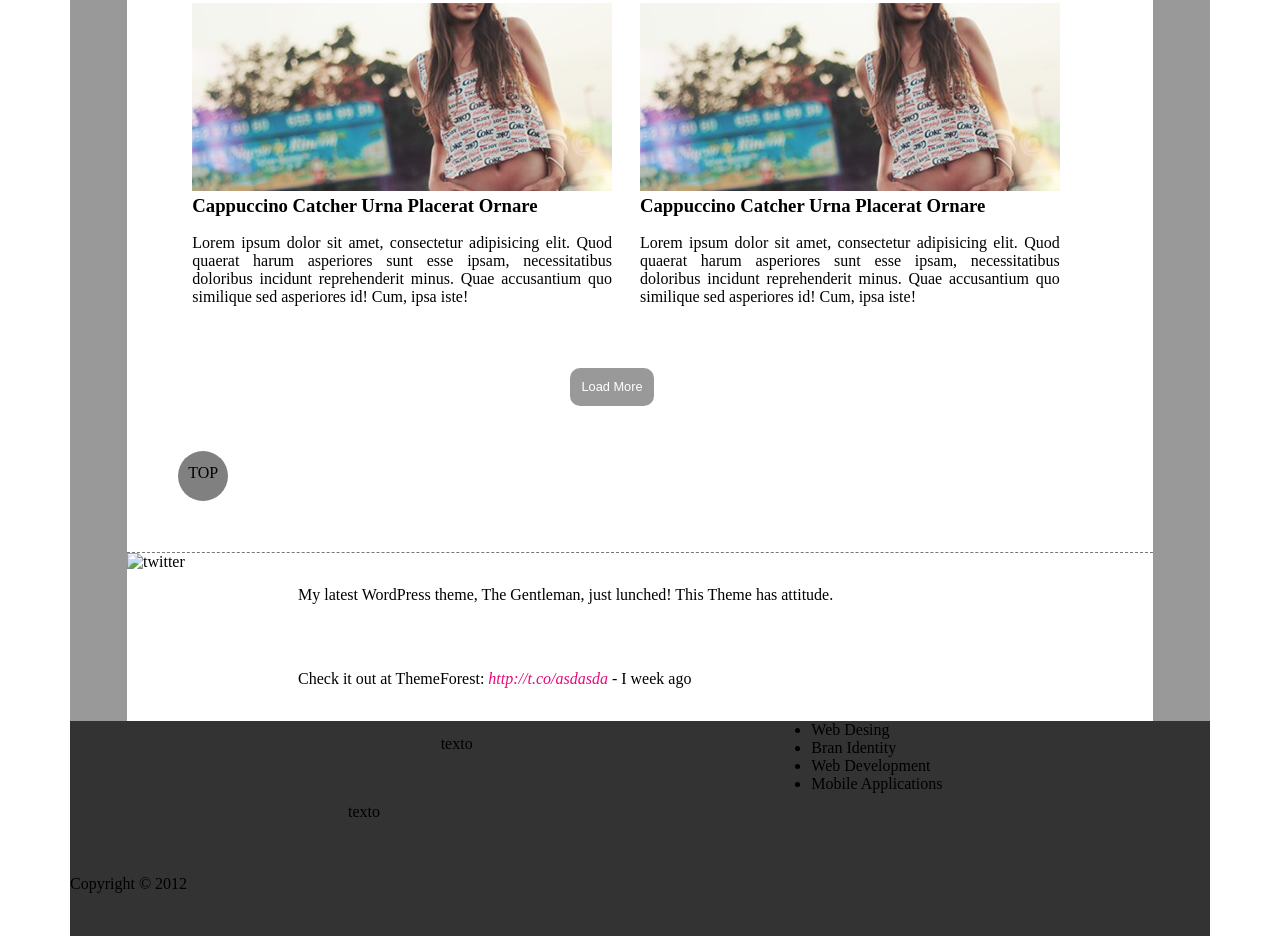
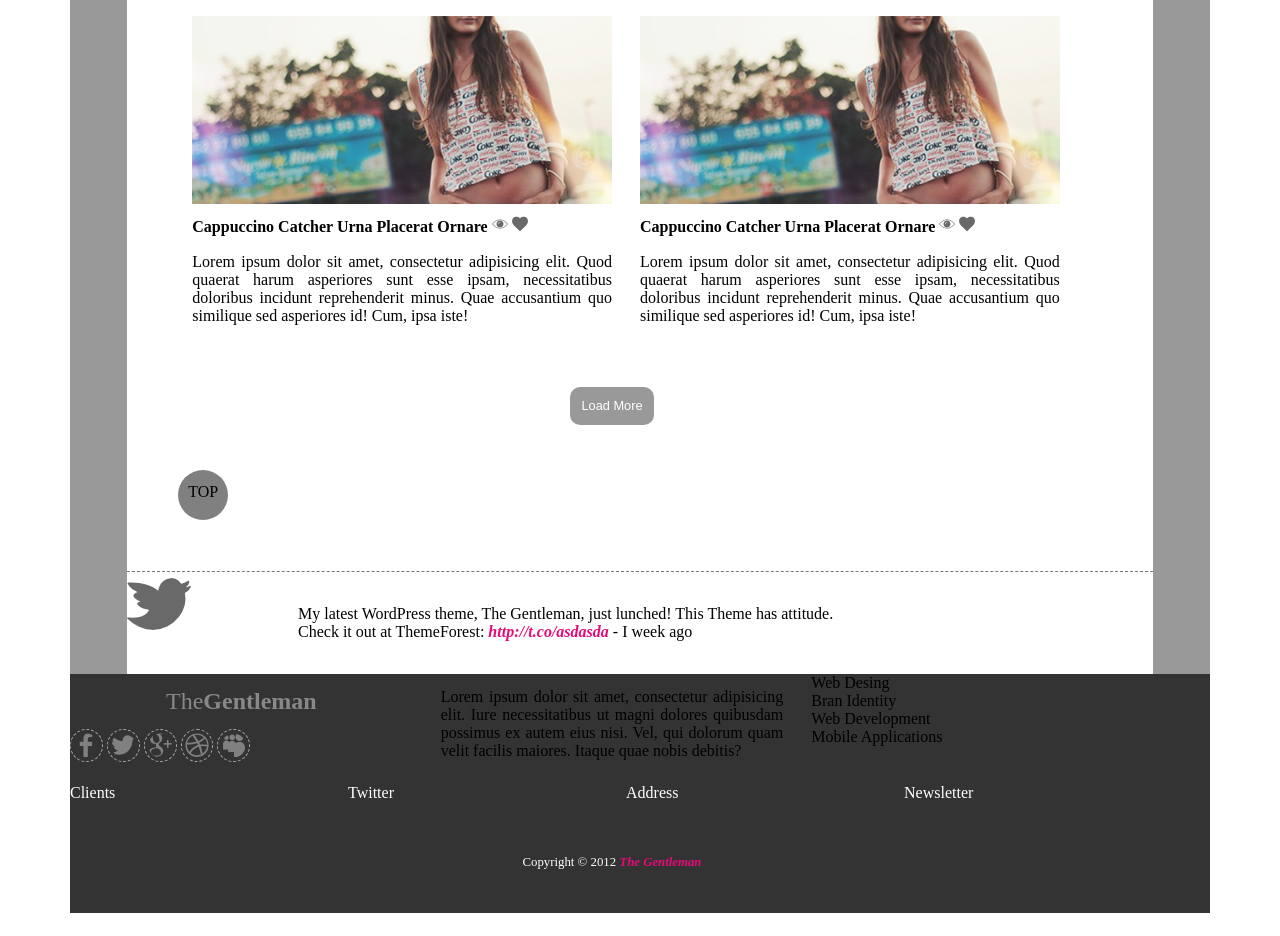
Before and after one commit to EdithRamirez/22_gentleman, a plain HTML site: page index.html in a window 1280 px wide. Shown: the part 1453-2389 px from the top of the page. After the commit the page ends 2366 px from the top, so only its background shows below. Drawn offline with Linux system fonts and the light colour scheme.

Commit message:
version2 examen

```diff
--- a/css/main.css
+++ b/css/main.css
@@ -37,6 +37,7 @@ p{
 }
 .img-main{
 	width: 100%;
+	margin-bottom: 2%;
 }
 .normal{
 	font-weight: normal;
@@ -55,7 +56,12 @@ div.cuadro{
 	color: white;
 	display: inline-block;
 }
-
+h3{
+	font-size: 1em;
+}
+.inline{
+	display: inline;
+}
 /*boton*/
 button{
 	border-radius: 10px;
@@ -75,6 +81,7 @@ button{
 /*color rosa*/
 .text-rosa{
 	color: #e60a77;
+	font-weight: bold;
 }
 
 /**/
@@ -96,3 +103,18 @@ section{
 p{
 	text-align: justify;
 }
+.titulo{
+	font-size: 1.5em;
+}
+li{
+	list-style: none;
+}
+img.borde-redo{
+	border: 1px dashed #AAA8A8;
+	border-radius: 50%;
+	padding: 1%;
+}
+#derechos{
+	text-align: center;
+	font-size: .8em;
+}
--- a/index.html
+++ b/index.html
@@ -19,7 +19,7 @@
   <!-- Aqui va el código de su examnen ¡Que les vaya muy bien chicas! Yo se que lo harán genial :3 -->
   <div class="container"><!--contenedor inicio-->
     <header>
-      <div class="row"><!--inicio renglon header-->
+      <div class="row mg-0"><!--inicio renglon header-->
         <div class="col-5 text-right"><!--loog-->
           <h1>The<strong>Gentleman</strong></h1>
         </div>
@@ -69,36 +69,48 @@
             <div class="row pt-5 mg-0"><!--inicio primer renglon-->
               <div class="col-6">
                 <img  class="img-main" src="img/main-pic.png" alt="img-main">
-                <h3>Cappuccino Catcher Urna Placerat Ornare</h3>
+                <h3 class="inline">Cappuccino Catcher Urna Placerat Ornare</h3>
+                <img src="img/icon/view.png" alt="view">
+                <img src="img/icon/corazon.png" alt="corazon">
                 <p>Lorem ipsum dolor sit amet, consectetur adipisicing elit. Quod quaerat harum asperiores sunt esse ipsam, necessitatibus doloribus incidunt reprehenderit minus. Quae accusantium quo similique sed asperiores id! Cum, ipsa iste!</p>
               </div>
               <div class="col-6">
                 <img  class="img-main" src="img/main-pic.png" alt="img-main">
-                <h3>Cappuccino Catcher Urna Placerat Ornare</h3>
+                <h3 class="inline">Cappuccino Catcher Urna Placerat Ornare</h3>
+                <img src="img/icon/view.png" alt="view">
+                <img src="img/icon/corazon.png" alt="corazon">
                 <p>Lorem ipsum dolor sit amet, consectetur adipisicing elit. Quod quaerat harum asperiores sunt esse ipsam, necessitatibus doloribus incidunt reprehenderit minus. Quae accusantium quo similique sed asperiores id! Cum, ipsa iste!</p>
               </div>
             </div><!--fin primer renglon-->
             <div class="row pt-5 mg-0"><!--segundo primer renglon-->
               <div class="col-6">
                 <img class="img-main" src="img/main-pic.png" alt="img-main">
-                <h3>Cappuccino Catcher Urna Placerat Ornare</h3>
+                <h3 class="inline">Cappuccino Catcher Urna Placerat Ornare</h3>
+                <img src="img/icon/view.png" alt="view">
+                <img src="img/icon/corazon.png" alt="corazon">
                 <p>Lorem ipsum dolor sit amet, consectetur adipisicing elit. Quod quaerat harum asperiores sunt esse ipsam, necessitatibus doloribus incidunt reprehenderit minus. Quae accusantium quo similique sed asperiores id! Cum, ipsa iste!</p>
               </div>
               <div class="col-6">
                 <img class="img-main" src="img/main-pic.png" alt="img-main">
-                <h3>Cappuccino Catcher Urna Placerat Ornare</h3>
+                <h3 class="inline">Cappuccino Catcher Urna Placerat Ornare</h3>
+                <img src="img/icon/view.png" alt="view">
+                <img src="img/icon/corazon.png" alt="corazon">
                 <p>Lorem ipsum dolor sit amet, consectetur adipisicing elit. Quod quaerat harum asperiores sunt esse ipsam, necessitatibus doloribus incidunt reprehenderit minus. Quae accusantium quo similique sed asperiores id! Cum, ipsa iste!</p>
               </div>
             </div><!--fin segundo renglon-->
             <div class="row pt-5 mg-0"><!--inicio tercer renglon-->
               <div class="col-6">
                 <img class="img-main" src="img/main-pic.png" alt="img-main">
-                <h3>Cappuccino Catcher Urna Placerat Ornare</h3>
+                <h3 class="inline">Cappuccino Catcher Urna Placerat Ornare</h3>
+                <img src="img/icon/view.png" alt="view">
+                <img src="img/icon/corazon.png" alt="corazon">
                 <p>Lorem ipsum dolor sit amet, consectetur adipisicing elit. Quod quaerat harum asperiores sunt esse ipsam, necessitatibus doloribus incidunt reprehenderit minus. Quae accusantium quo similique sed asperiores id! Cum, ipsa iste!</p>
               </div>
               <div class="col-6">
                 <img class="img-main" src="img/main-pic.png" alt="img-main">
-                <h3>Cappuccino Catcher Urna Placerat Ornare</h3>
+                <h3 class="inline">Cappuccino Catcher Urna Placerat Ornare</h3>
+                <img src="img/icon/view.png" alt="view">
+                <img src="img/icon/corazon.png" alt="corazon">
                 <p>Lorem ipsum dolor sit amet, consectetur adipisicing elit. Quod quaerat harum asperiores sunt esse ipsam, necessitatibus doloribus incidunt reprehenderit minus. Quae accusantium quo similique sed asperiores id! Cum, ipsa iste!</p>
               </div>
             </div><!--fin tercer renglon-->
@@ -114,11 +126,10 @@
       <section><!--inicio seccion redes-->
         <div class="row">
           <div class="col-2">
-            <img src="img/twitter.png" alt="twitter">
+            <img src="img/icon/twitter.png" alt="twitter">
           </div>
           <div class="col-10">
-            <p>My latest WordPress theme, The Gentleman, just lunched! This Theme has attitude.</p>
-            <p>Check it out at ThemeForest: <a class="a-none-decoration" href="http://t.co/asdasda"><em class="text-rosa">http://t.co/asdasda</em></a> - I week ago</p>
+            <p>My latest WordPress theme, The Gentleman, just lunched! This Theme has attitude.<br> Check it out at ThemeForest: <a class="a-none-decoration" href="http://t.co/asdasda"><em class="text-rosa">http://t.co/asdasda</em></a> - I week ago</p>
           </div>
         </div>
       </section><!--fin seccion redes-->
@@ -128,10 +139,15 @@
       <div class="col-12">
           <div class="row"><!--inicio primer renglon-->
             <div class="col-4"><!--enlaces-->
-
+              <p class="text-center text-gray titulo">The<strong>Gentleman</strong></p>
+              <img class="borde-redo" src="img/icon/facebook.png" alt="facebook">
+              <img class="borde-redo" src="img/icon/twitter-icon.png" alt="twitter">
+              <img class="borde-redo" src="img/icon/google-plus.png" alt="google-plus">
+              <img class="borde-redo" src="img/icon/dribbble-logo.png" alt="dribbble-logo">
+              <img class="borde-redo" src="img/icon/Myspace.png" alt="Myspace">
             </div>
-            <div class="col-4"><!--texto-->
-              <p>texto</p>
+            <div class="col-4 text-center"><!--texto-->
+              <p>Lorem ipsum dolor sit amet, consectetur adipisicing elit. Iure necessitatibus ut magni dolores quibusdam possimus ex autem eius nisi. Vel, qui dolorum quam velit facilis maiores. Itaque quae nobis debitis?</p>
             </div>
             <div class="col-4"><!--otros enlaces-->
               <ul>
@@ -143,22 +159,22 @@
             </div>
           </div><!--fin primer renglon-->
           <div class="row"><!--inicio segundo renglon-->
-            <div class="col-3"><!--clientes-->
-
+            <div class="col-3 text-white"><!--clientes-->
+              <p>Clients</p>
             </div>
-            <div class="col-3"><!--twitter-->
-              <p>texto</p>
+            <div class="col-3 text-white"><!--twitter-->
+              <p>Twitter</p>
             </div>
-            <div class="col-3"><!--address-->
-
+            <div class="col-3 text-white"><!--address-->
+             <p>Address</p>
             </div>
-            <div class="col-3"><!--new-->
-
+            <div class="col-3 text-white"><!--new-->
+             <p>Newsletter</p>
             </div>
           </div><!--fin segundo renglon-->
           <div class="row"><!--inicio tercer renglon-->
-            <div class="col-12"><!--derechos-->
-              <p>Copyright &copy; 2012</p>
+            <div class="col-12 text-white"><!--derechos-->
+              <p id="derechos">Copyright &copy; 2012 <em class="text-rosa">The Gentleman</em></p>
             </div>
           </div><!--fin tercer renglon-->
         </div>
```
Also changed, not shown: img/icon/Myspace.png (added), img/icon/corazon.png (added), img/icon/dribbble-logo.png (added), img/icon/facebook.png (added), img/icon/google-plus.png (added), img/icon/twitter-icon.png (added), img/icon/twitter.png (added), img/icon/view.png (added), 2 other files.
